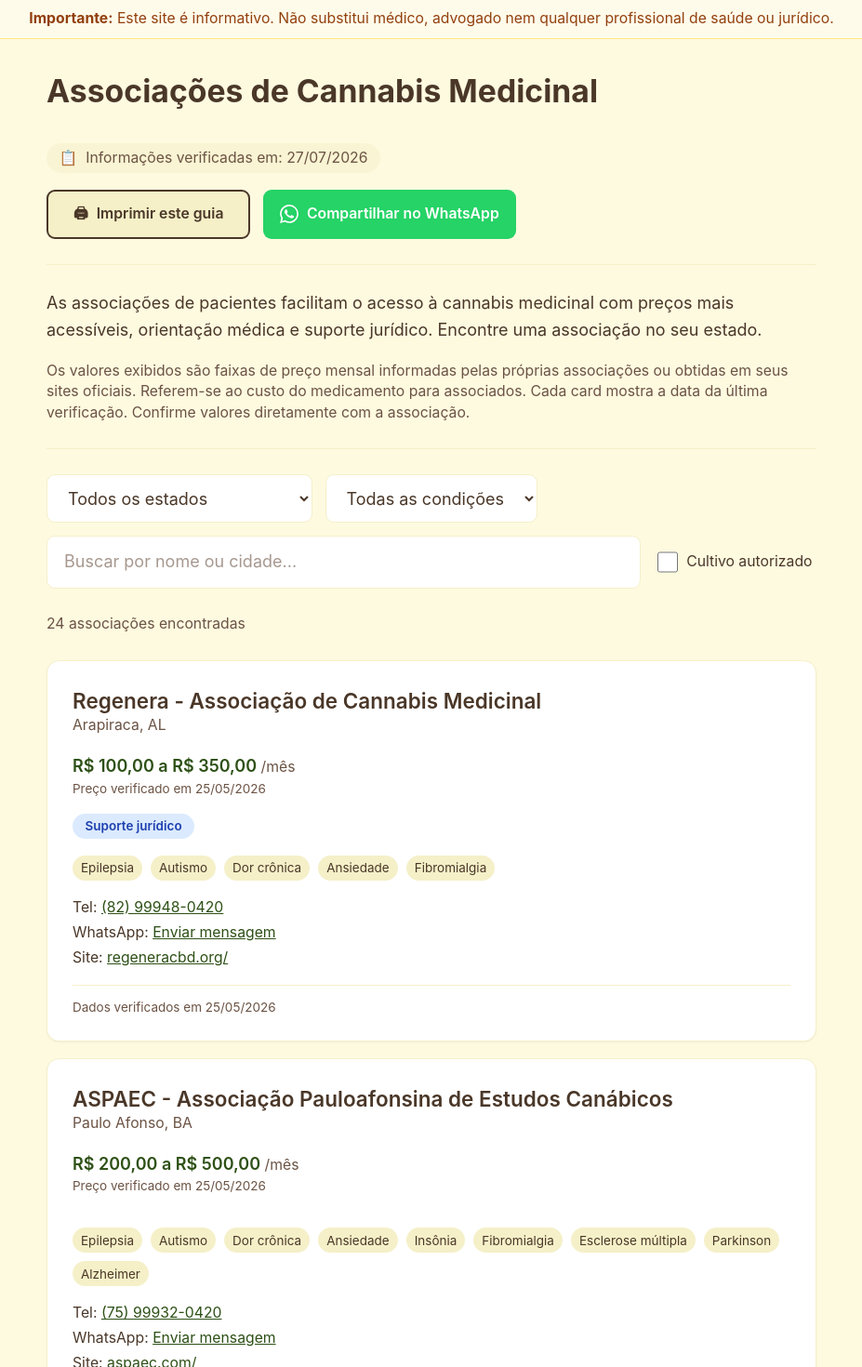
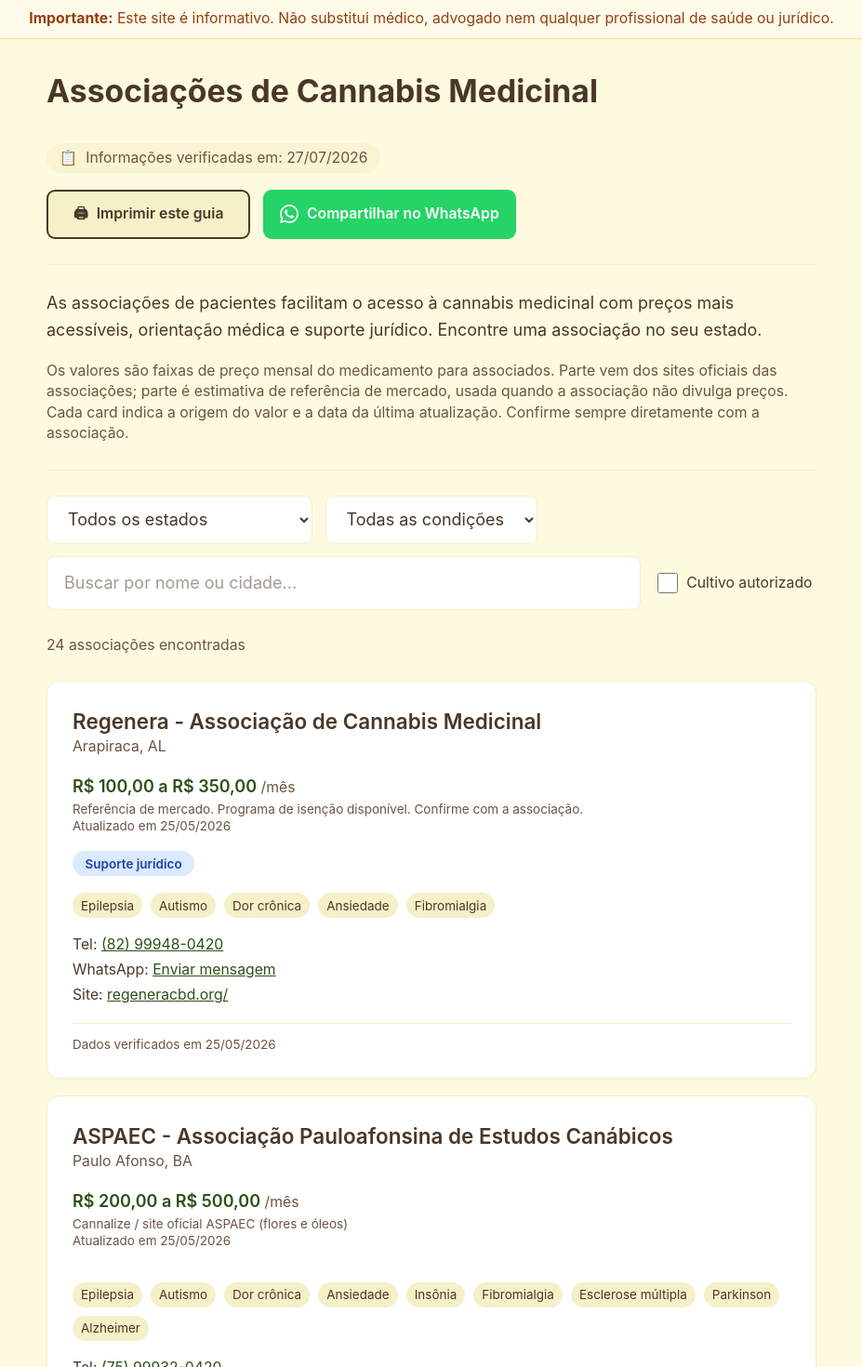
Before and after one commit to bruno-portfolio/Flor-de-Lei, a Next.js app: page /associacoes in a window 1280 px wide. Shown: the top 1470 px of the page at 93% size, without its empty margins (176-1103 px from the left). Built offline with nearby package versions, Linux system fonts and the light colour scheme.

Commit message:
fix: exibe 'preco sob consulta' e a origem do valor no card de associacao

```diff
--- a/app/associacoes/page.tsx
+++ b/app/associacoes/page.tsx
@@ -61,10 +61,11 @@ export default function AssociacoesPage() {
           uma associação no seu estado.
         </p>
         <p className="text-sm text-bark-light">
-          Os valores exibidos são faixas de preço mensal informadas pelas
-          próprias associações ou obtidas em seus sites oficiais. Referem-se ao
-          custo do medicamento para associados. Cada card mostra a data da
-          última verificação. Confirme valores diretamente com a associação.
+          Os valores são faixas de preço mensal do medicamento para associados.
+          Parte vem dos sites oficiais das associações; parte é estimativa de
+          referência de mercado, usada quando a associação não divulga preços.
+          Cada card indica a origem do valor e a data da última atualização.
+          Confirme sempre diretamente com a associação.
         </p>
       </section>
 
--- a/components/associacoes/AssociacaoCard.tsx
+++ b/components/associacoes/AssociacaoCard.tsx
@@ -8,6 +8,7 @@ interface AssociacaoCardProps {
 
 export default function AssociacaoCard({ associacao }: AssociacaoCardProps) {
   const stale = isStaleVerification(associacao.dataVerificacao);
+  const precoDivulgado = associacao.faixaPreco.max > 0;
 
   return (
     <div className="card space-y-4">
@@ -22,11 +23,21 @@ export default function AssociacaoCard({ associacao }: AssociacaoCardProps) {
       {/* Faixa de preço */}
       <div>
         <p className="font-semibold text-forest">
-          {formatPriceRange(associacao.faixaPreco.min, associacao.faixaPreco.max)}
-          <span className="text-bark-light font-normal text-sm"> /mês</span>
+          {precoDivulgado ? (
+            <>
+              {formatPriceRange(
+                associacao.faixaPreco.min,
+                associacao.faixaPreco.max
+              )}
+              <span className="text-bark-light font-normal text-sm"> /mês</span>
+            </>
+          ) : (
+            "Preço sob consulta"
+          )}
         </p>
+        <p className="text-xs text-bark-light">{associacao.faixaPreco.fonte}</p>
         <p className="text-xs text-bark-light">
-          Preço verificado em {formatDateBR(associacao.faixaPreco.dataVerificacao)}
+          Atualizado em {formatDateBR(associacao.faixaPreco.dataVerificacao)}
         </p>
       </div>
 
```
